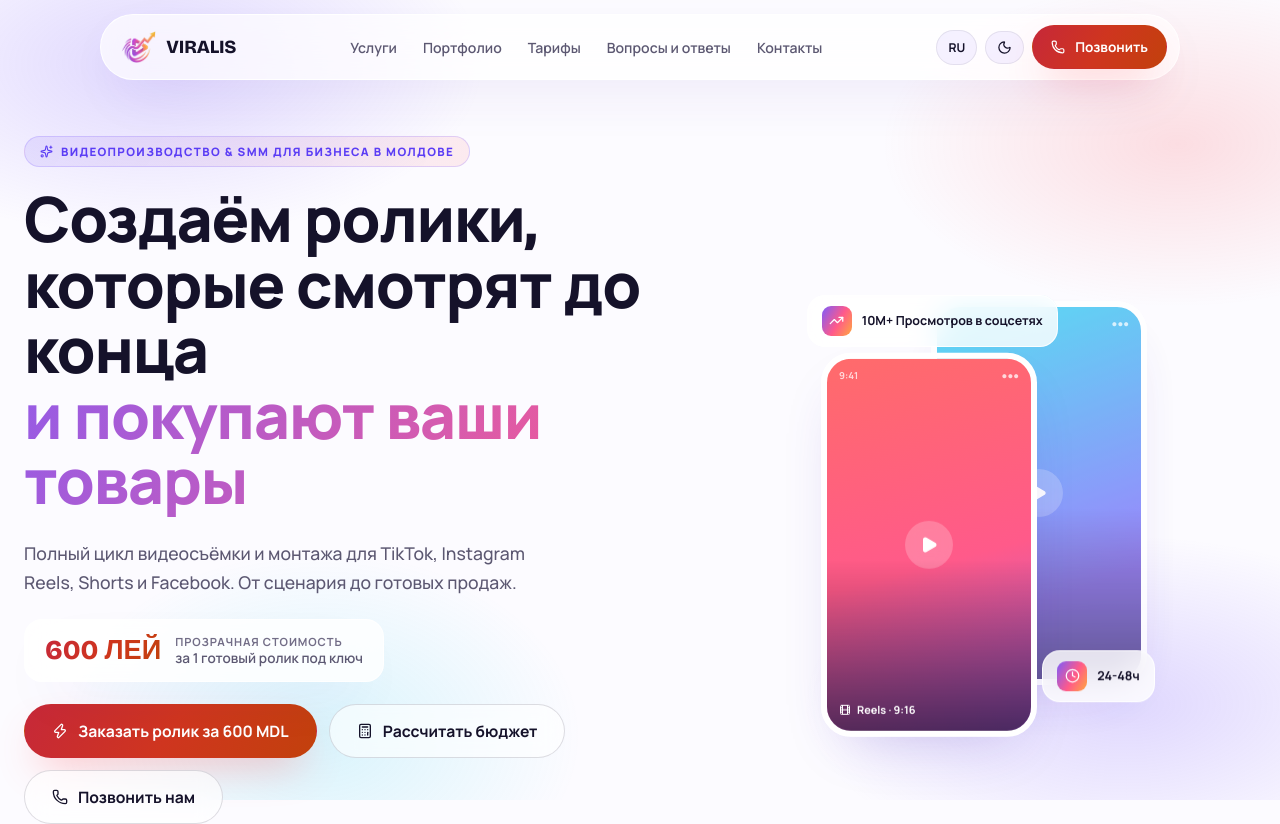
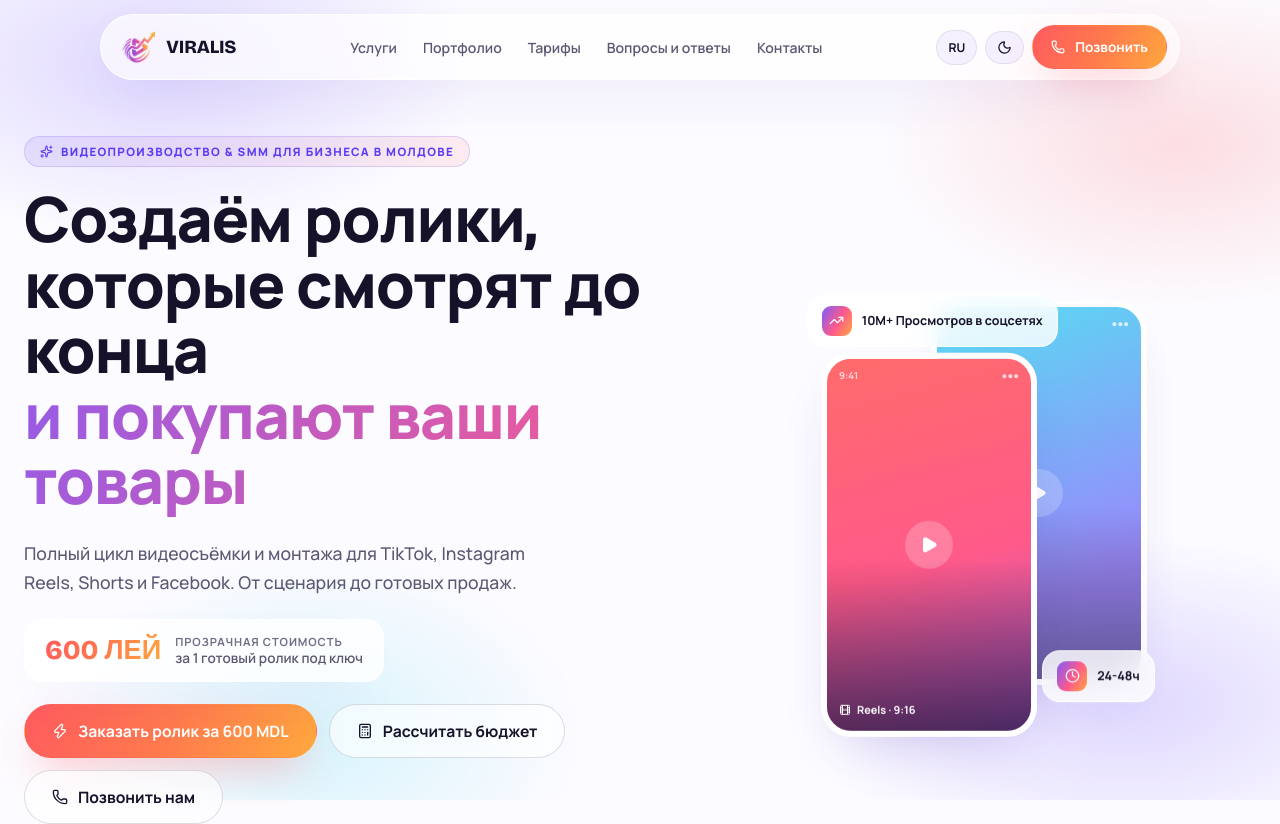
Before and after one commit to coalexandr/landing-2, a React (Vite) app: page / in a window 1280 px wide. Shown: the top 824 px of the page. Built offline with nearby package versions, Linux system fonts and the light colour scheme.

Commit message:
Fix off-brand rust-red CTA buttons to match coral/amber brand palette

```diff
--- a/src/index.css
+++ b/src/index.css
@@ -33,7 +33,7 @@ html {
   --cyan: #22d3ee;
 
   --brand-gradient: linear-gradient(120deg, #7c5cfc 0%, #ff5a8a 55%, #ffa83e 100%);
-  --cta-gradient: linear-gradient(120deg, #c62839 0%, #cf351f 50%, #c2410c 100%);
+  --cta-gradient: linear-gradient(120deg, #ff5a5f 0%, #ff7a4d 50%, #ffa83e 100%);
   --violet-gradient: linear-gradient(135deg, #8b6cff 0%, #5b3df5 100%);
   --on-accent: #ffffff;
 
```
